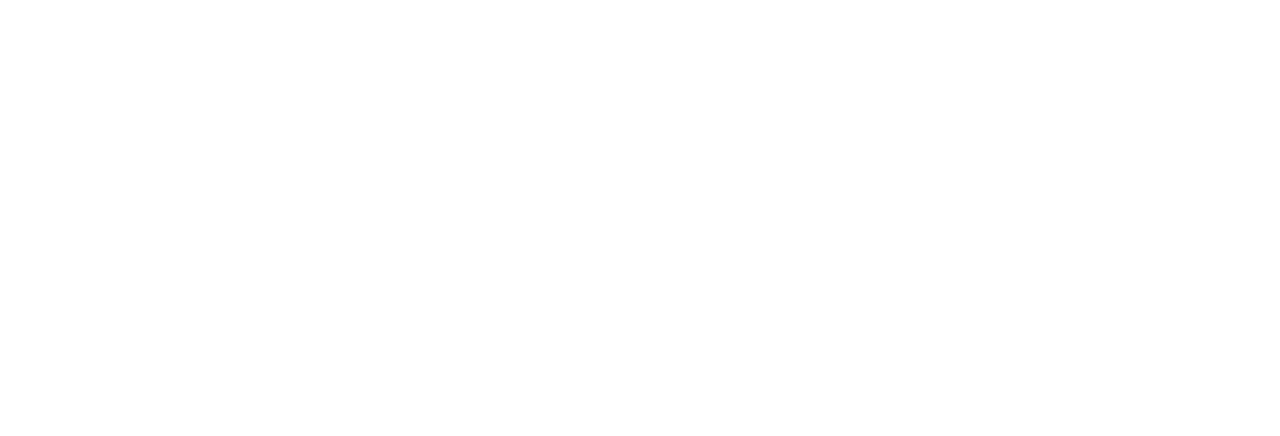
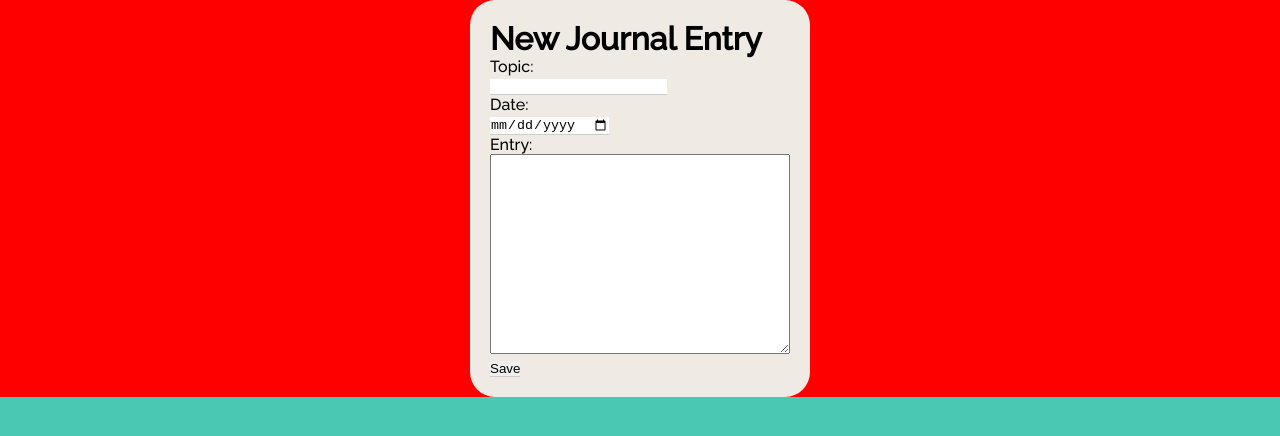
Before and after one commit to kalechip22/hackdavis2023, a website: page public/newentry.html in a window 1280 px wide. Drawn offline with Linux system fonts and the light colour scheme.

```diff
--- a/public/newentry.css
+++ b/public/newentry.css
@@ -0,0 +1,53 @@
+@import url('https://fonts.googleapis.com/css2?family=Source+Sans+Pro&display=swap');
+@import url('https://fonts.googleapis.com/css2?family=Raleway:wght@500&family=Source+Sans+Pro&display=swap');
+/* UTILITIES */
+* {
+    margin: 0;
+    padding: 0;
+    box-sizing: border-box;
+    }
+
+    body {
+        font-family: "Raleway", sans-serif;
+        background-color: #4ac8b3;
+    }
+
+    a {
+    text-decoration: none;
+    }
+
+    li {
+    list-style: none;
+}
+
+input {
+    border: none;
+    outline: none;
+    border-bottom: 1px solid #ccc; /* You can adjust the color and thickness of the outline */
+}
+
+.container {
+    display: flex;
+    align-items: center;
+    justify-content: center;
+    background-color: red;
+
+}
+
+/*
+form {
+    background-color: blue;
+} */
+
+.journal {
+    border-radius: 25px;
+    background-color: #F0EAE4;
+    padding: 20px;
+    margin: auto;
+
+}
+
+#content {
+    width: 300px;
+    height: 200px;
+}
--- a/public/newentry.html
+++ b/public/newentry.html
@@ -6,14 +6,36 @@
         <meta name="viewport" content="width=device-width, initial-scale=1.0">
         <meta http-equiv="X-UA-Compatible" content="ie=edge">
 
-        <title>MIMO</title>
+        <title>journal entry</title>
         <link rel="stylesheet" href="./newentry.css">
         <link rel="icon" href="./favicon.ico" type="image/x-icon">
     </head>
 
     <body>
         <main>
+            <div class="container">
+                <div class="journal">
+                    <h1>New Journal Entry</h1>
+                    <div class="data">
+                        <form method="POST" action="/post-journal">
+                            <label for="topic">Topic:</label><br>
+                            <input type="text" id="topic" name="topic"><br>
 
+                            <label for="written">Date:</label><br>
+                            <input type="date" id="written" name="written"><br>
+
+                            <label for="content">Entry:</label><br>
+                            <textarea type="text" id="content" name="content"></textarea><br>
+
+                            <input type="submit" value="Save">
+                            <!-- <button id="save">Save</button> -->
+                        </form>
+                    </div>
+                    <!-- <div class="submit">
+
+                    </div> -->
+                </div>
+            </div>
         </main>
         <script src="newentry.js"></script>
     </body>
```
Also changed, not shown: index.js (+17 -4 lines), public/portal.html (added, +23 -0 lines), public/portal.css (added).
